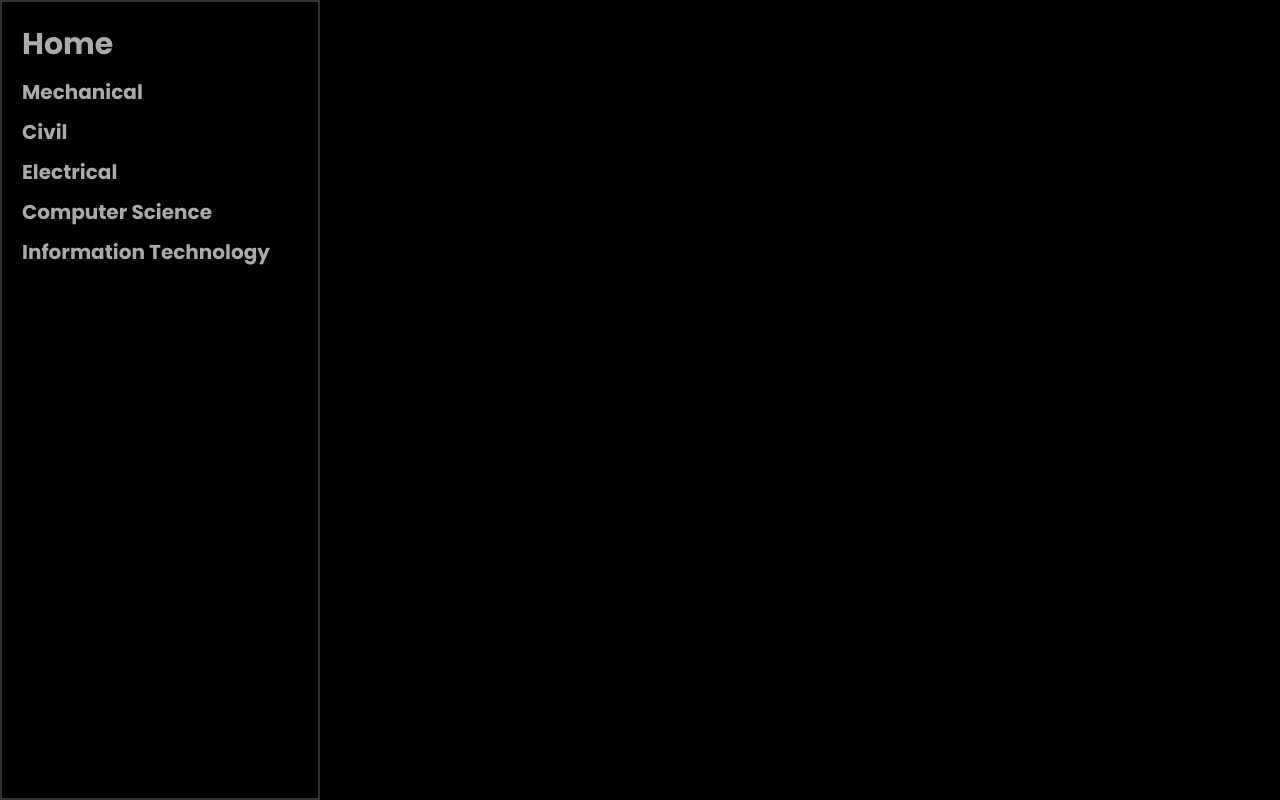
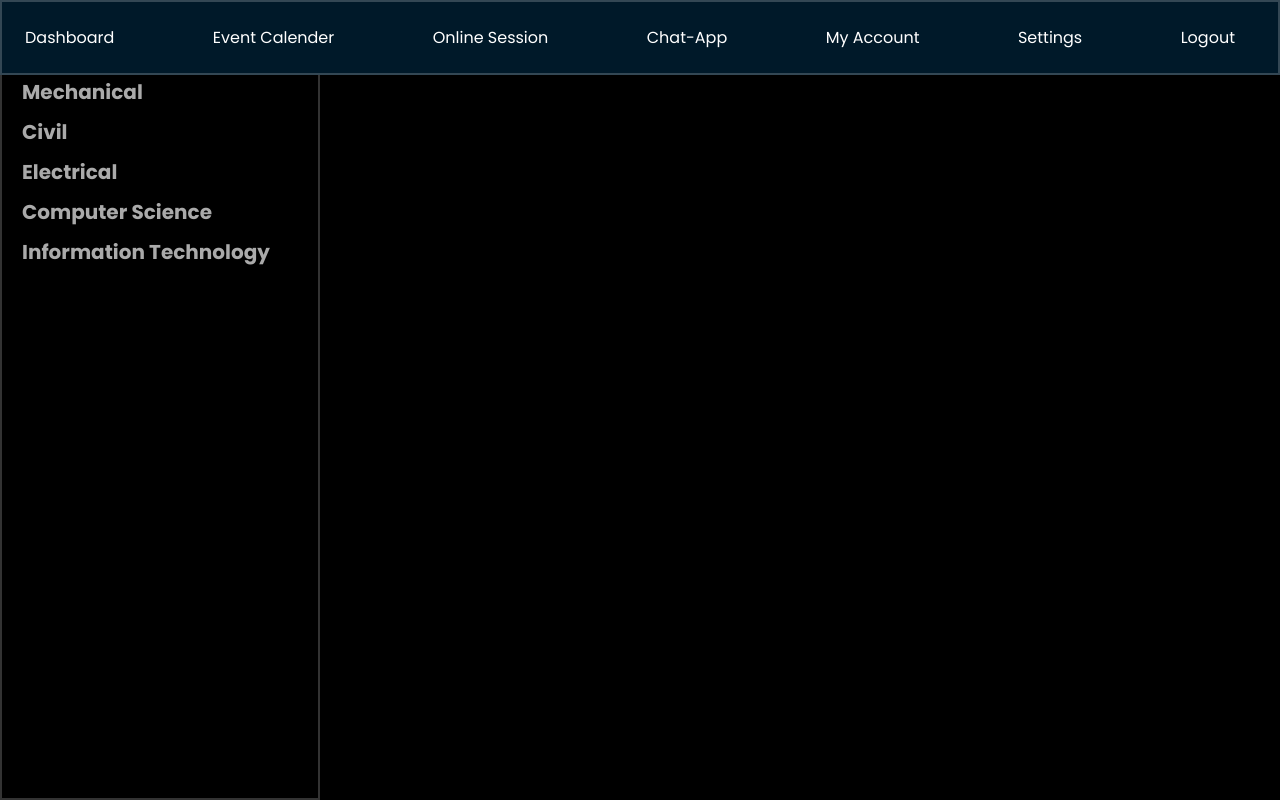
Before and after one commit to Ranbir-GNE/study-material, a React (Create React App) app: page / in a window 1280 px wide. Built offline with nearby package versions, Linux system fonts and the light colour scheme.

Commit message:
added navbar

```diff
--- a/src/App.css
+++ b/src/App.css
@@ -1,5 +1,6 @@
 .App {
   text-align: center;
+  padding-top: 100px;
 }
 
 .App-logo {
--- a/src/App.jsx
+++ b/src/App.jsx
@@ -3,13 +3,16 @@ import Sidebar from './Components/Sidebar/Sidebar';
 import BranchTemplate from './Components/Branch';
 import CSc6 from './Components/Sidebar/Branches/ComputerScience/Semester6/cse6';
 import { BrowserRouter as Router, Routes, Route } from 'react-router-dom';
-import './Components/Sidebar/Sidebar.css'
+// import SubNavbar from './Components/Navbar/SubNavbar';
 import Navbar from './Components/Navbar/Navbar';
 
 function App() {
   return (
-    <Router className="App">
+    <Router>
+      <div>
         <Navbar />
+        <div className="App">
+          {/* <SubNavbar /> */}
           <Sidebar />
 
           <Routes>
@@ -20,6 +23,8 @@ function App() {
             <Route path="/computer-science/:id" element={<CSc6 />} />
             <Route path="/information-technology" element={<BranchTemplate branch="information-technology" linkSuffix="it" />} />
           </Routes>
+        </div>
+      </div>
 
     </Router>
   );
--- a/src/Components/Navbar/Navbar.css
+++ b/src/Components/Navbar/Navbar.css
@@ -4,13 +4,13 @@
     display: flex;
     overflow-x: ellipsis;
     white-space: nowrap;
-    justify-content: space-between; /* Distribute items evenly */
+    justify-content: center; /* Distribute items evenly */
     align-items: center; /* Vertically center the content */
-    padding: 20px;
-    background: transparent;
+    padding: 7px;
+    background: #001929; /* Change the background color to Prussian blue */
     border: 2px solid rgba(255, 255, 255, 0.2);
     backdrop-filter: blur(50px);
-    color: #fff;
+    color: #ffffff;
     position: fixed;
     width: 100%;
     top: 0;
@@ -60,6 +60,6 @@
     color:#fff;
 }
 
-@media (min-width: 768px) {
+/* @media (min-width: 768px) {
   .navbar { display: none }
-}
+} */
--- a/src/Components/Navbar/Navbar.jsx
+++ b/src/Components/Navbar/Navbar.jsx
@@ -1,61 +1,51 @@
-import React from 'react';
-import { Link } from 'react-router-dom';
-import './Navbar.css';
+import React from "react";
+// import { a } from 'react-router-dom';
+import "./Navbar.css";
 
 function Navbar() {
   return (
     <nav className="navbar">
       <ul>
-        <Link to="/">
-          <li>Home</li>
-        </Link>
-
-        <Link to="/mechanical">
-          <li>Mechanical</li>
-        </Link>
-
-        <Link to="/civil">
-          <li>Civil</li>
-        </Link>
-
-        <Link to="/electrical">
-          <li>Electrical</li>
-        </Link>
-
-        <Link to="/computer-science">
-          <li>Computer Science</li>
-        </Link>
-
-        <Link to="/information-technology">
-          <li>Information Technology</li>
-        </Link>
-
-        {/* <Link to="/attendance">
-          <li>Attendance</li>
-        </Link>
-
-        <a href="https://curacare.vercel.app/" target="_blank" rel="noopener noreferrer">
-          <li>Communicate</li>
+        <a href="https://edconnect-dashboard-blond.vercel.app/">
+          <li>Dashboard</li>
         </a>
 
-        <Link to="/my-account">
+        <a href="https://event-calender-edconnect.vercel.app/">
+          <li>Event Calender</li>
+        </a>
+
+        <a
+          href="https://edconnect-meeting.vercel.app/"
+          target="_blank"
+          rel="noopener noreferrer"
+        >
+          <li>Online Session </li>
+        </a>
+        <a href="https://chat-psi-jet.vercel.app/">
+          <li>Chat-App</li>
+        </a>
+        <a href="https://ed-connect.vercel.app/student">
           <li>My Account</li>
-        </Link>
+        </a>
 
-        <Link to="/settings">
+        {/* <a href="/examination">
+          <li>Examinations</li>
+        </a>
+
+        <a href="/attendance">
+          <li>Attendance</li>
+        </a> */}
+
+        <a href="https://ed-connect.vercel.app/settings">
           <li>Settings</li>
-        </Link>
+        </a>
 
-        <Link to="/change-password">
-          <li>Change Password</li>
-        </Link>
-
-        <Link to="/logout">
+        <a href="https://ed-connect.vercel.app/startpage">
           <li>Logout</li>
-        </Link>
-        Add more links as needed */}
+        </a>
+        {/* Add more as as needed */}
       </ul>
-    </nav >
+    </nav>
   );
 }
 
```
Lines whose indentation alone changed are shown as unchanged.
